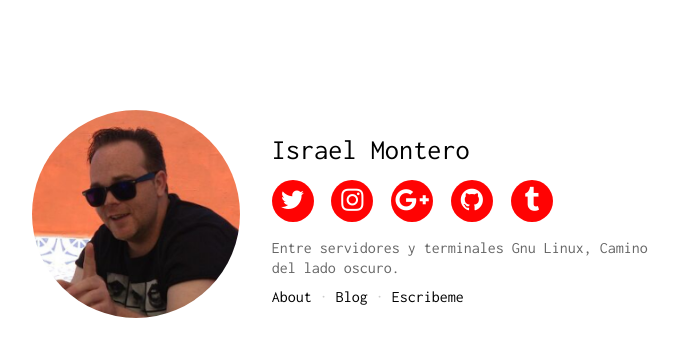
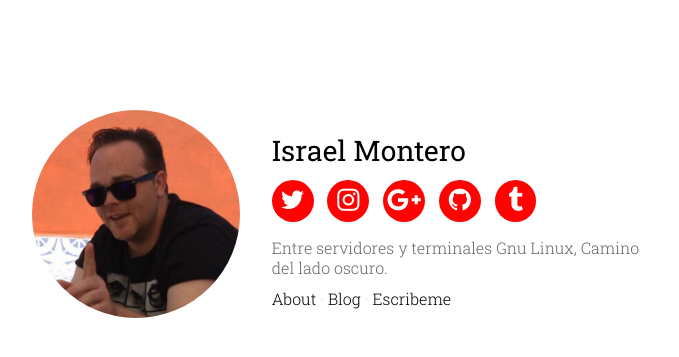
Before and after one commit to israelmgo/old-jekyll-blog, a Jekyll site: the page built from index.html, in a window 1280 px wide. Shown: the top 357 px of the page, without its empty margins (314-993 px from the left). Built offline with Jekyll 4.4.1, drawn with Linux system fonts in a browser that asks for light colours; nearby versions of some CDN libraries.

Commit message:
add roboto slab font

```diff
--- a/_layouts/base.html
+++ b/_layouts/base.html
@@ -34,7 +34,7 @@
     <link rel="stylesheet" href="/js/styles/obsidian.css">
 
     <link href="//netdna.bootstrapcdn.com/font-awesome/4.0.3/css/font-awesome.min.css" rel="stylesheet">
-    <link href='http://fonts.googleapis.com/css?family=Source+Sans+Pro:300,400,600,700,300italic,400italic,700italic' rel='stylesheet' type='text/css'>
+    <link href='http://fonts.googleapis.com/css?family=Roboto+Slab:400,100,300,700' rel='stylesheet' type='text/css'>
     <script src="https://code.jquery.com/jquery-1.11.0.min.js"></script>
 </head>
 <body>
--- a/css/main.sass
+++ b/css/main.sass
@@ -1,6 +1,5 @@
 ---
 ---
-@import url(http://fonts.googleapis.com/css?family=Inconsolata:400,700);
 @import 'bourbon'
 
 $font-one: 'Source Sans Pro'
@@ -27,7 +26,7 @@
 
 body, html
   background-color: $color-white
-  font-family: Inconsolata
+  font-family: Roboto Slab
   color: $color-black
   -webkit-hyphens: auto
   -moz-hyphens: auto
@@ -118,7 +117,7 @@
   .blog-title
     font-size: modular-scale(1rem, 2, 1.33)
     line-height: 1
-    font-family: Inconsolata
+    font-family: Roboto Slab
     color: $color-black
     font-weight: 500
     margin: 0
@@ -126,7 +125,7 @@
   .blog-description
     font-size: modular-scale(1rem, 0, 1.33)
     line-height: 1.25
-    font-family: Inconsolata
+    font-family: Roboto Slab
     font-weight: 300
     color: $color-gray
     margin: 0
@@ -464,7 +463,7 @@
       background-color: $color-black
       color: #fff
       border-color: $color-black
-      font-family: Inconsolata, monospace, sans-serif
+      font-family: Roboto Slab, monospace, sans-serif
       font-size: modular-scale(1rem, 0, 1.33)
       border-radius: golden-ratio(1rem,  -2)
       padding: 2px 4px 4px
```
